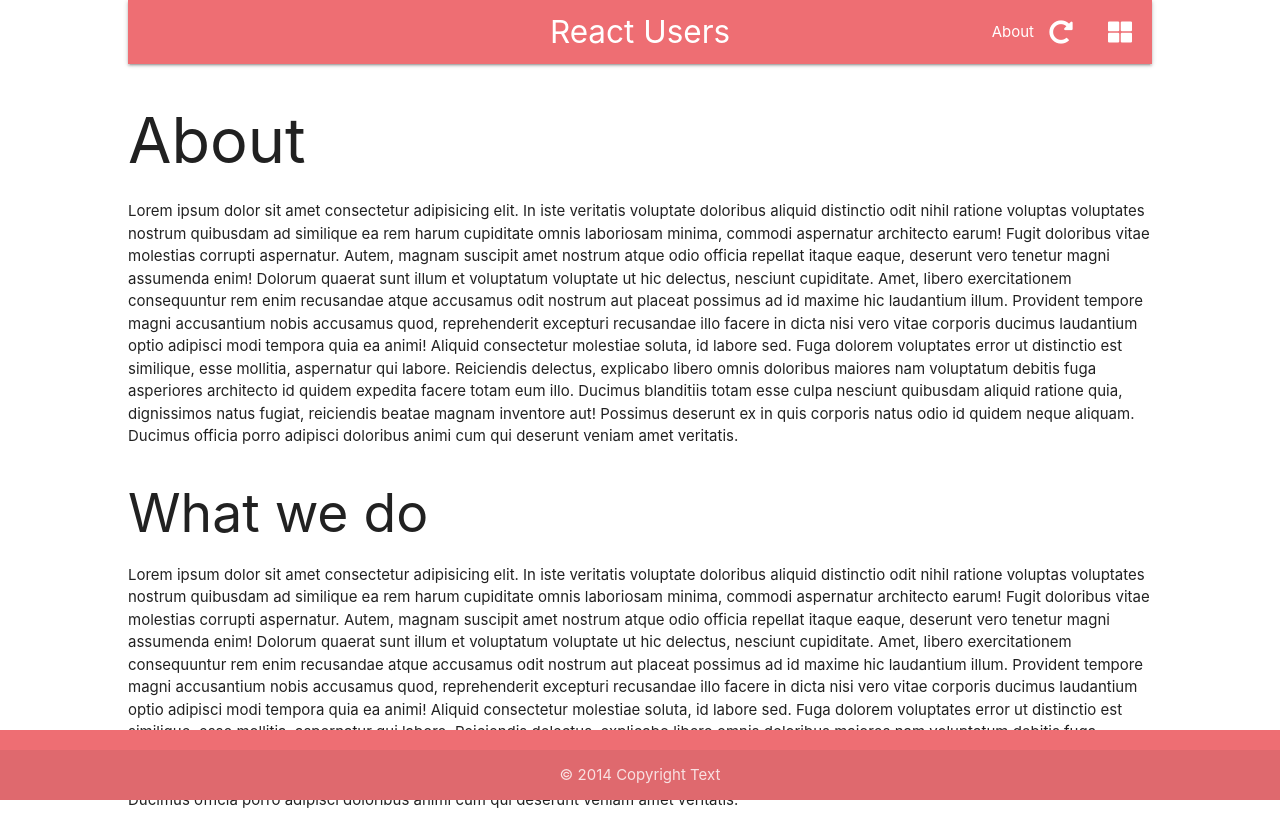
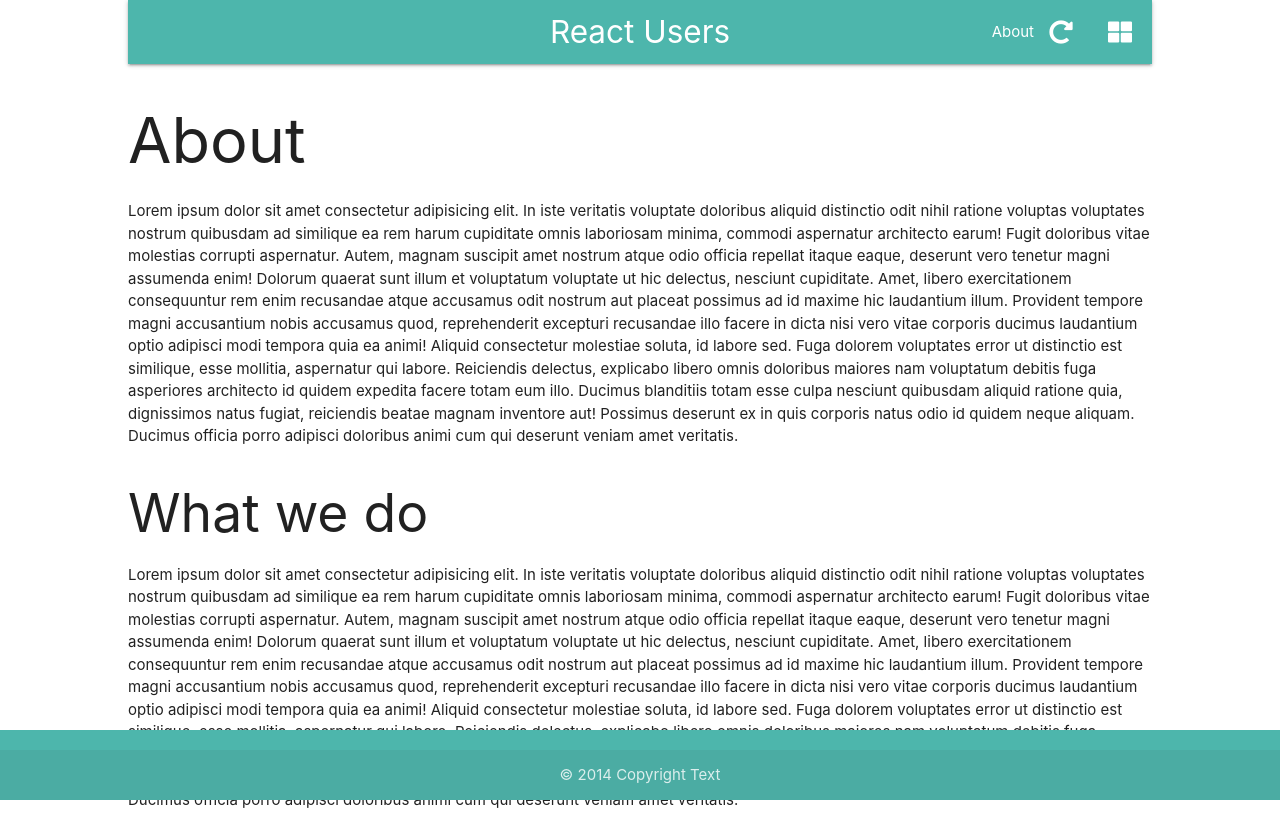
Before and after one commit to miljkovicaleksandar/bit_people-react, a React (Create React App) app: page /#/about in a window 1280 px wide. Built offline with nearby package versions, Linux system fonts and the light colour scheme; no server answers.

Commit message:
minor change in colors

```diff
--- a/src/app/components/Footer.js
+++ b/src/app/components/Footer.js
@@ -2,7 +2,7 @@ import React from 'react';
 class Footer extends React.Component {
     render() {
         return (
-            <footer className="page-footer sticky">
+            <footer className="page-footer sticky teal lighten-2">
 
                 <div className="footer-copyright">
                     <div className="container">
--- a/src/app/components/Header.js
+++ b/src/app/components/Header.js
@@ -8,7 +8,7 @@ class Header extends React.Component {
         const { useListLayout, onSwitchClick, refresh, onAboutClick } = this.props
         return (
             <nav>
-                <div className="nav-wrapper">
+                <div className="nav-wrapper teal lighten-2">
                     <Link to="/" className="brand-logo center">React Users</Link>
 
                     {useListLayout ? <i onClick={onSwitchClick} className="fas fa-th-large right"></i> :
--- a/src/app/components/Search.js
+++ b/src/app/components/Search.js
@@ -5,7 +5,7 @@ import React from 'react';
 const Search = (props) => (
     <nav >
         <div className="nav-wrapper">
-            <form>
+            <form className='teal lighten-2'>
                 <div className="input-field">
                     <input id="search" type="search" required placeholder="Search" value={props.searchValue} onChange={props.search} />
                     <label className="label-icon" htmlFor="search"><i className="material-icons"></i></label>
```
